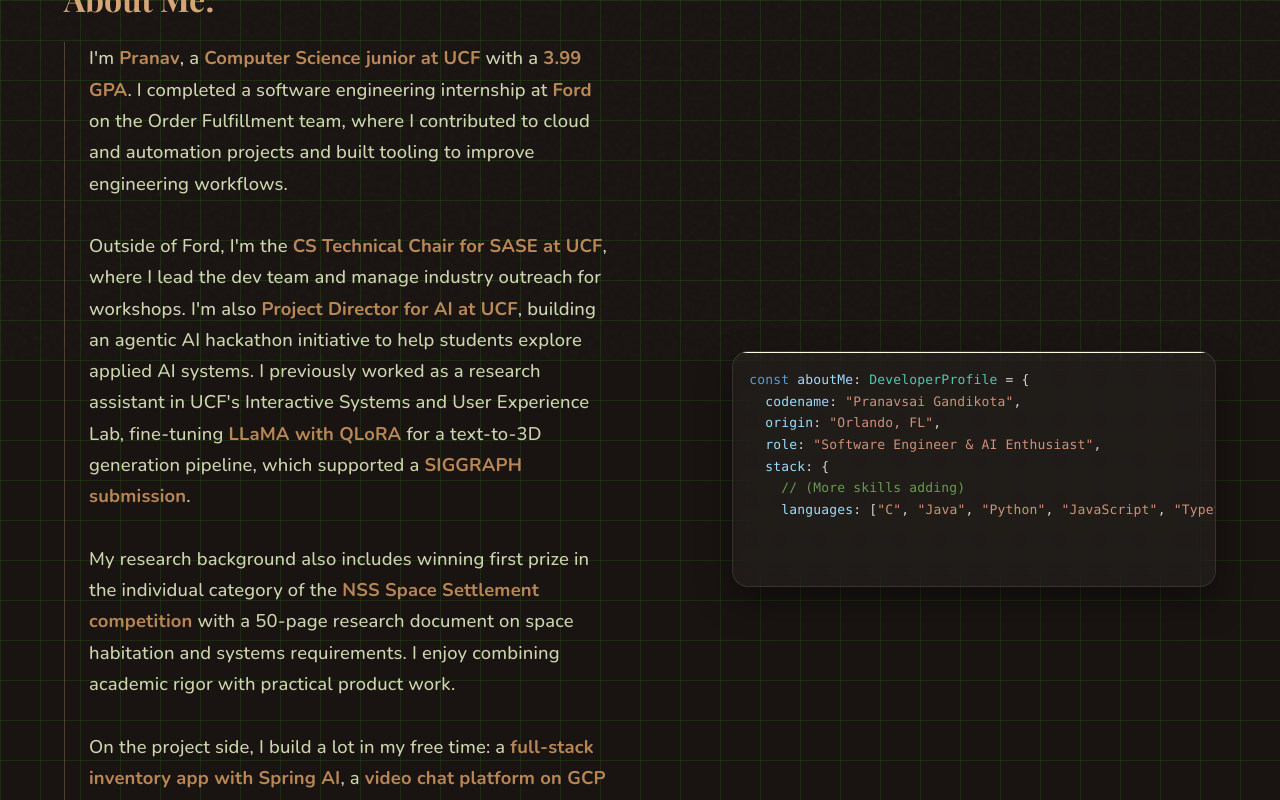
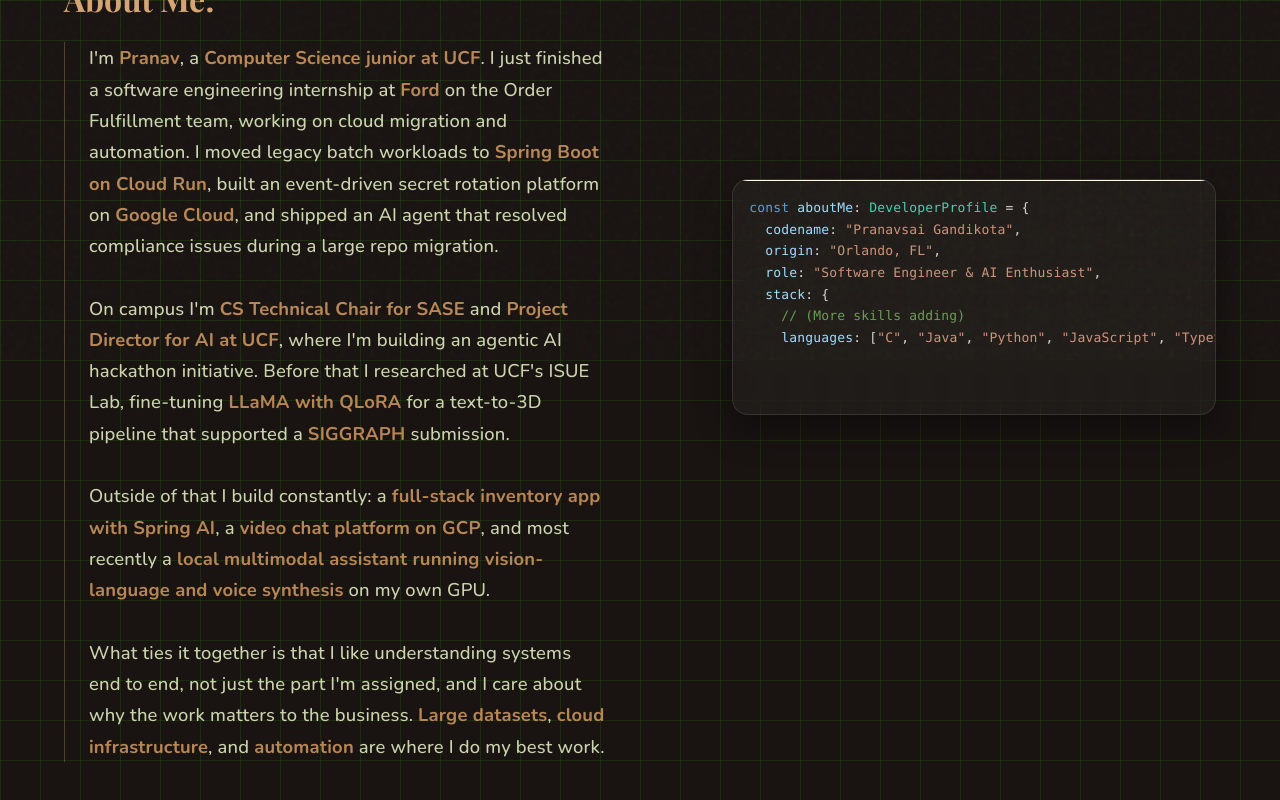
Before and after one commit to pranavsaigandikota/PranavsPortfolio, a React (Vite) app: page / in a window 1280 px wide. Shown: the part 440-1240 px from the top of the page. Built offline with nearby package versions, Linux system fonts and the light colour scheme; no server answers; a web font is replaced by a local one.

Commit message:
Update hero intro with user's final text

```diff
--- a/src/components/Hero.jsx
+++ b/src/components/Hero.jsx
@@ -132,19 +132,16 @@
             About Me:
           </motion.h2>
           <motion.p className="hero-description" variants={fadeInUp}>
-            I&apos;m <strong>Pranav</strong>, a <strong>Computer Science junior at UCF</strong> with a <strong>3.99 GPA</strong>. I completed a software engineering internship at <strong>Ford</strong> on the Order Fulfillment team, where I contributed to cloud and automation projects and built tooling to improve engineering workflows.
+            I&apos;m <strong>Pranav</strong>, a <strong>Computer Science junior at UCF</strong>. I just finished a software engineering internship at <strong>Ford</strong> on the Order Fulfillment team, working on cloud migration and automation. I moved legacy batch workloads to <strong>Spring Boot on Cloud Run</strong>, built an event-driven secret rotation platform on <strong>Google Cloud</strong>, and shipped an AI agent that resolved compliance issues during a large repo migration.
             <br />
             <br />
-            Outside of Ford, I&apos;m the <strong>CS Technical Chair for SASE at UCF</strong>, where I lead the dev team and manage industry outreach for workshops. I&apos;m also <strong>Project Director for AI at UCF</strong>, building an agentic AI hackathon initiative to help students explore applied AI systems. I previously worked as a research assistant in UCF&apos;s Interactive Systems and User Experience Lab, fine-tuning <strong>LLaMA with QLoRA</strong> for a text-to-3D generation pipeline, which supported a <strong>SIGGRAPH submission</strong>.
+            On campus I&apos;m <strong>CS Technical Chair for SASE</strong> and <strong>Project Director for AI at UCF</strong>, where I&apos;m building an agentic AI hackathon initiative. Before that I researched at UCF&apos;s ISUE Lab, fine-tuning <strong>LLaMA with QLoRA</strong> for a text-to-3D pipeline that supported a <strong>SIGGRAPH</strong> submission.
             <br />
             <br />
-            My research background also includes winning first prize in the individual category of the <strong>NSS Space Settlement competition</strong> with a 50-page research document on space habitation and systems requirements. I enjoy combining academic rigor with practical product work.
+            Outside of that I build constantly: a <strong>full-stack inventory app with Spring AI</strong>, a <strong>video chat platform on GCP</strong>, and most recently a <strong>local multimodal assistant running vision-language and voice synthesis</strong> on my own GPU.
             <br />
             <br />
-            On the project side, I build a lot in my free time: a <strong>full-stack inventory app with Spring AI</strong>, a <strong>video chat platform on GCP</strong> that people actually used, and most recently a <strong>local multimodal assistant running vision-language and voice synthesis on my own GPU</strong>. I also love hackathons and trying new tech to keep expanding my skill set.
-            <br />
-            <br />
-            What ties it all together is that I like understanding systems end to end, not just the part I&apos;m assigned, and I care about the business value of the work I do. I love working with <strong>large datasets</strong>, <strong>cloud services</strong>, <strong>high-traffic applications</strong>, and <strong>automation</strong>.
+            What ties it together is that I like understanding systems end to end, not just the part I&apos;m assigned, and I care about why the work matters to the business. <strong>Large datasets</strong>, <strong>cloud infrastructure</strong>, and <strong>automation</strong> are where I do my best work.
           </motion.p>
 
           <motion.div className="cta-buttons" variants={staggerContainer}>
```
